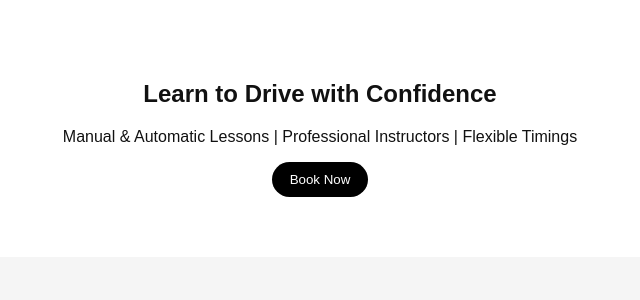
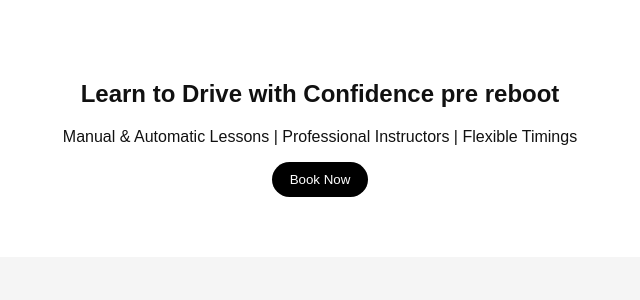
Before and after one commit to NashFernandes21/sample-app, a Flask app: page / in a window 1280 px wide. Shown: the part 68-368 px from the top of the page, without its empty margins (320-960 px from the left). Run offline with Flask 3, Linux system fonts and the light colour scheme.

Commit message:
prereoboot

```diff
--- a/templates/index.html
+++ b/templates/index.html
@@ -3,7 +3,7 @@
 
 <section class="hero">
     <div class="container">
-        <h1>Learn to Drive with Confidence</h1>
+        <h1>Learn to Drive with Confidence pre reboot</h1>
         <p>Manual & Automatic Lessons | Professional Instructors | Flexible Timings</p>
         <button class="btn btn-dark">Book Now</button>
     </div>
```
